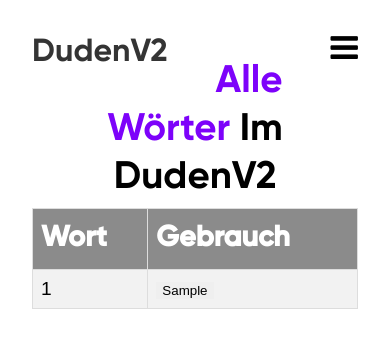
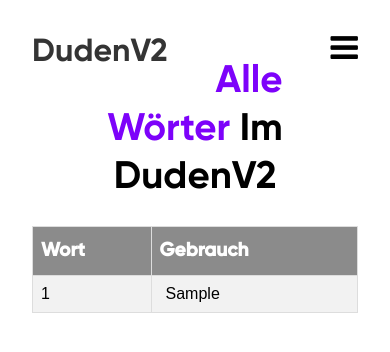
Before and after one commit to FelixHertz/dudenv2-fetch, a Flask app: page /alles in a window 390 px wide. Shown: the top 352 px of the page. Run offline with Flask 2, Linux system fonts and the light colour scheme; tables that the repository leaves empty or names only in its code hold one stand-in row (values such as "Sample post").

Commit message:
Add files via upload

```diff
--- a/static/css/main.css
+++ b/static/css/main.css
@@ -157,6 +157,9 @@ margin-top: 2%;
 
 .listclick {
 	border: none;
+	background-color: transparent;
+	color: black;
+	font-size: 1em;
 }
 
 
@@ -217,12 +220,6 @@ margin-top: 2%;
 		float: right;
 	}
 
-	#customers th {
-		font-size: 1.5em;
-	}
-	#customers tr {
-		font-size: 1.5em;
-	}
 }
 
 
--- a/templates/liste.html
+++ b/templates/liste.html
@@ -4,6 +4,7 @@
 <meta charset="UTF-8">
 <title>Bildungsscraper</title>
 	<link rel="stylesheet" href="{{ url_for('static', filename='css/main.css')}}">
+	<!--<link rel="stylesheet" href="C:\Users\Levin\Downloads\Headless\django\greetingApp_FLASK-main\static\css/main.css"></-->
 	<meta name="viewport" content="width=device-width, initial-scale=1.0">
 	<link rel="stylesheet" href="https://cdnjs.cloudflare.com/ajax/libs/font-awesome/4.7.0/css/font-awesome.min.css">
 	<link rel="icon" type="image/x-icon" href="{{ url_for('static', filename='css/Duden-Icon.ico')}}">
@@ -31,16 +32,17 @@
 
 </div>
 
+<center>
 	{% if alle %}
-	<div class="nw"> <span class="nw-head"> </span> <span class="nw-head colored"> Alle Wörter </span> <span class="nw-head"> Im DudenV2 </span>
+	<div class="nw"> <span class="nw-head"> </span> <span class="nw-head colored"> Alle Wörter </span> <span class="nw-head"> Im DudenV2 </span> </div>
 	{% endif %}
 	{% if list %}
-	<div class="nw"> <span class="nw-head">Alle </span> <span class="nw-head colored"> Bildungssprachlichen </span> <span class="nw-head"> Wörter </span>
+	<div class="nw"> <span class="nw-head">Alle </span> <span class="nw-head colored"> Bildungssprachlichen </span> <span class="nw-head"> Wörter </span> </div>
 	{% endif %}
 	{% if custom %}
-	<div class="nw"> <span class="nw-head">Alle </span> <span class="nw-head colored"> Sortierten </span> <span class="nw-head"> Wörter </span>
+	<div class="nw"> <span class="nw-head">Alle </span> <span class="nw-head colored"> Sortierten </span> <span class="nw-head"> Wörter </span> </div>
 	{% endif %}
-
+</center>
 
 <br>
   <center>
@@ -62,5 +64,6 @@
     </table>
   </center>
 </div>
+</div>
 </body>
 </html>
```
Also changed, not shown: templates/index.html (line endings or trailing spaces).
